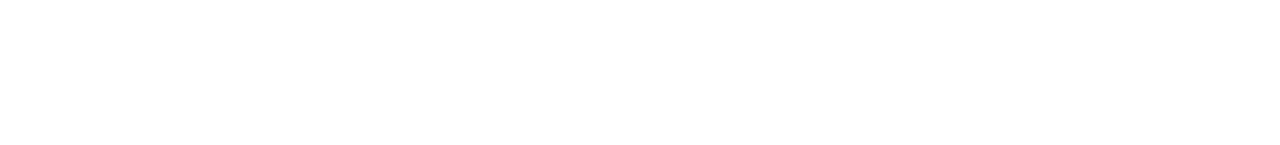
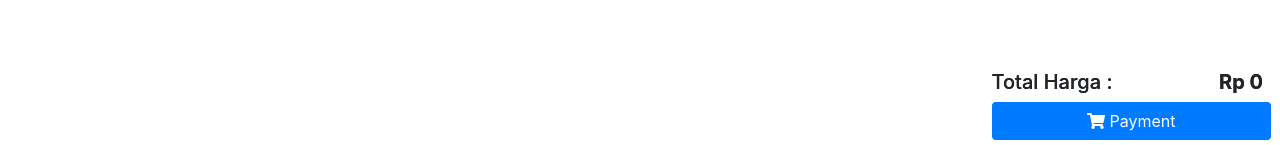
Before and after one commit to ahmatrizal/react-API, a React (Create React App) app: page / in a window 1280 px wide. Shown: the part 652-797 px from the top of the page. Built offline with nearby package versions, Linux system fonts and the light colour scheme; no server answers.

Commit message:
Membuat fungsi total bayar dan menginput data ke API/pesanans

```diff
--- a/src/components/Hasil.js
+++ b/src/components/Hasil.js
@@ -1,6 +1,7 @@
 import React, { Component } from 'react'
 import { Col, Row, ListGroup, Badge } from 'react-bootstrap'
 import {numberWithCommas} from '../utils/formatNumber'
+import TotalBayar from './TotalBayar'
 
 export default class Hasil extends Component {
     render() {
@@ -11,7 +12,7 @@
             <hr />
             <ListGroup variant="flush">
                 {keranjangs && keranjangs.map((keranjang) => (
-                    <ListGroup.Item>
+                    <ListGroup.Item key={keranjang.id}>
                         <Row>
                             <Col md={1}>
                             <Badge pill variant="info">
@@ -30,6 +31,7 @@
                 ))}
 
                 </ListGroup>
+                <TotalBayar keranjangs={keranjangs} {...this.props}/>
             </Col>
         )
     }
--- /dev/null
+++ b/src/components/TotalBayar.js
@@ -0,0 +1,40 @@
+import React, { Component } from 'react'
+import { Row, Col, Button } from 'react-bootstrap'
+import {numberWithCommas} from '../utils/formatNumber'
+import { FontAwesomeIcon } from '@fortawesome/react-fontawesome'
+import { faShoppingCart } from '@fortawesome/free-solid-svg-icons'
+import axios from 'axios'
+import { API_URL } from '../utils/constants'
+
+export default class TotalBayar extends Component {
+
+    submitTotalBayar = (totalBayar) => {
+       const pesanan = {
+           total_bayar: totalBayar,
+           menus : this.props.keranjangs
+       }
+
+       axios.post(API_URL+"pesanans", pesanan)
+         .then(res => {
+           this.props.history.push('/sukses')
+         })
+    }
+
+ render() {
+
+        const totalBayar = this.props.keranjangs.reduce( function(result, item){
+        return result + item.total_harga
+        }, 0);
+        return (
+            <div className="fixed-bottom" >
+                <Row>
+                     <Col className="px-4" md={{ span :3, offset: 9}}>
+                         <h5>Total Harga : <strong className="float-right mr-2">Rp {numberWithCommas(totalBayar)}</strong></h5>
+                    <Button variant="primary" block className="mb-2 mt-2 mr-2" onClick={() => this.submitTotalBayar(totalBayar)}>
+                        <FontAwesomeIcon icon={faShoppingCart} /> Payment</Button>
+                    </Col>
+                </Row>
+            </div>
+        )
+    }
+}
--- a/src/pages/Home.js
+++ b/src/pages/Home.js
@@ -3,10 +3,10 @@
 import { Col, Row, Container } from 'react-bootstrap'
 import axios from 'axios'
 
-import Navbar from '../components/NavbarComponent'
 import Category from '../components/ListCategory'
 import Hasil from '../components/Hasil'
 import Menus from '../components/Menus'
+import TotalBayar from '../components/TotalBayar'
 
 import { API_URL } from '../utils/constants'
 import swal from 'sweetalert'
@@ -130,6 +130,9 @@
             <Hasil keranjangs={keranjangs} />
 
           </Row>
+          <Row>
+            <TotalBayar keranjangs={keranjangs} {...this.props}/>
+            </Row>
         </Container>
         </div>
 
--- a/src/pages/Sukses.js
+++ b/src/pages/Sukses.js
@@ -1,8 +1,24 @@
 import React, { Component } from 'react'
 import {Button, Image} from 'react-bootstrap'
 import { Link } from 'react-router-dom'
+import axios from 'axios'
+import { API_URL } from "../utils/constants"
 
 export default class Sukses extends Component {
+
+    componentDidMount() {
+        axios.get(API_URL+"keranjangs")
+      .then(res => {
+        const keranjangs = res.data;
+        keranjangs.map(function(item) {
+            return axios
+                .delete(API_URL + "keranjangs/" + item.id)
+                .then((res) => console.log(res))
+                .catch((error) => console.log(error))
+        })
+      })
+    }
+
     render() {
         return (
             <div className="mt-4 text-center">
```
Also changed, not shown: 1 other file (tests, documents, lock files or other folders).
